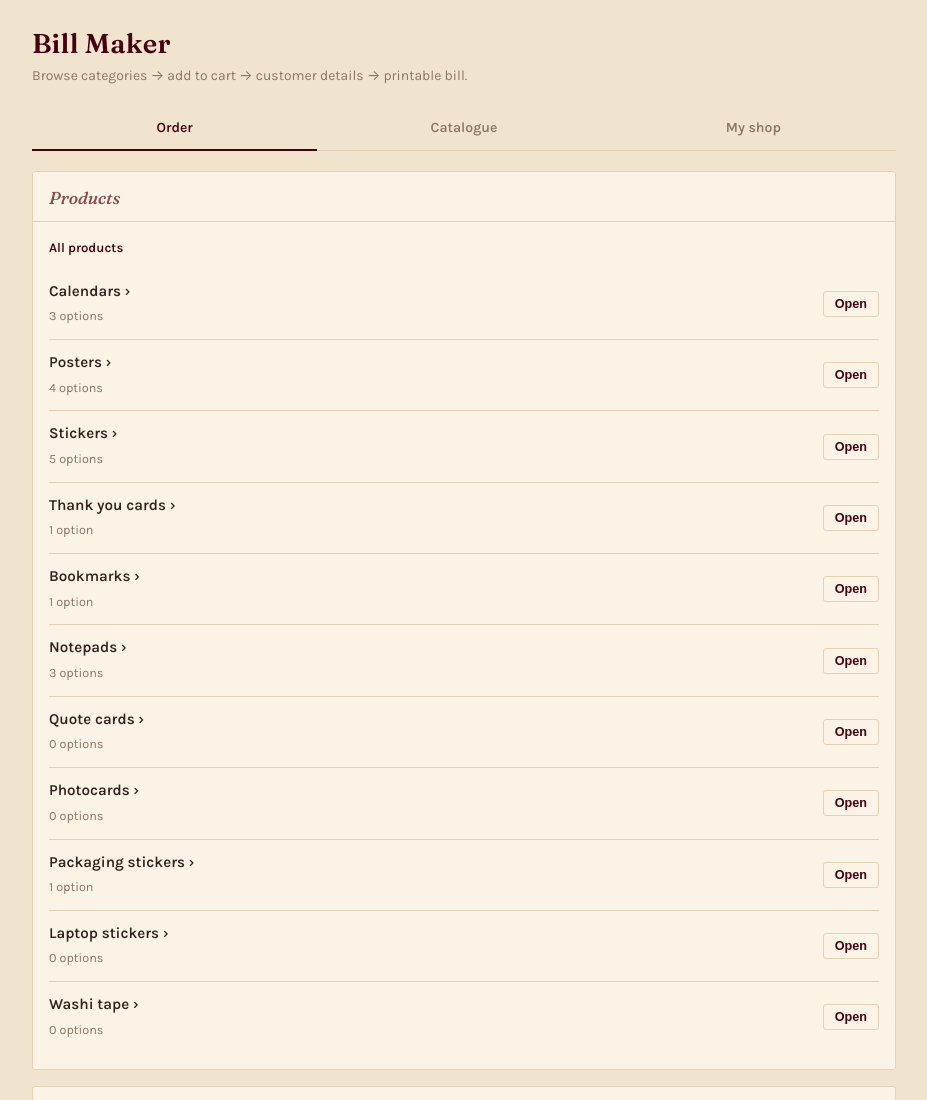
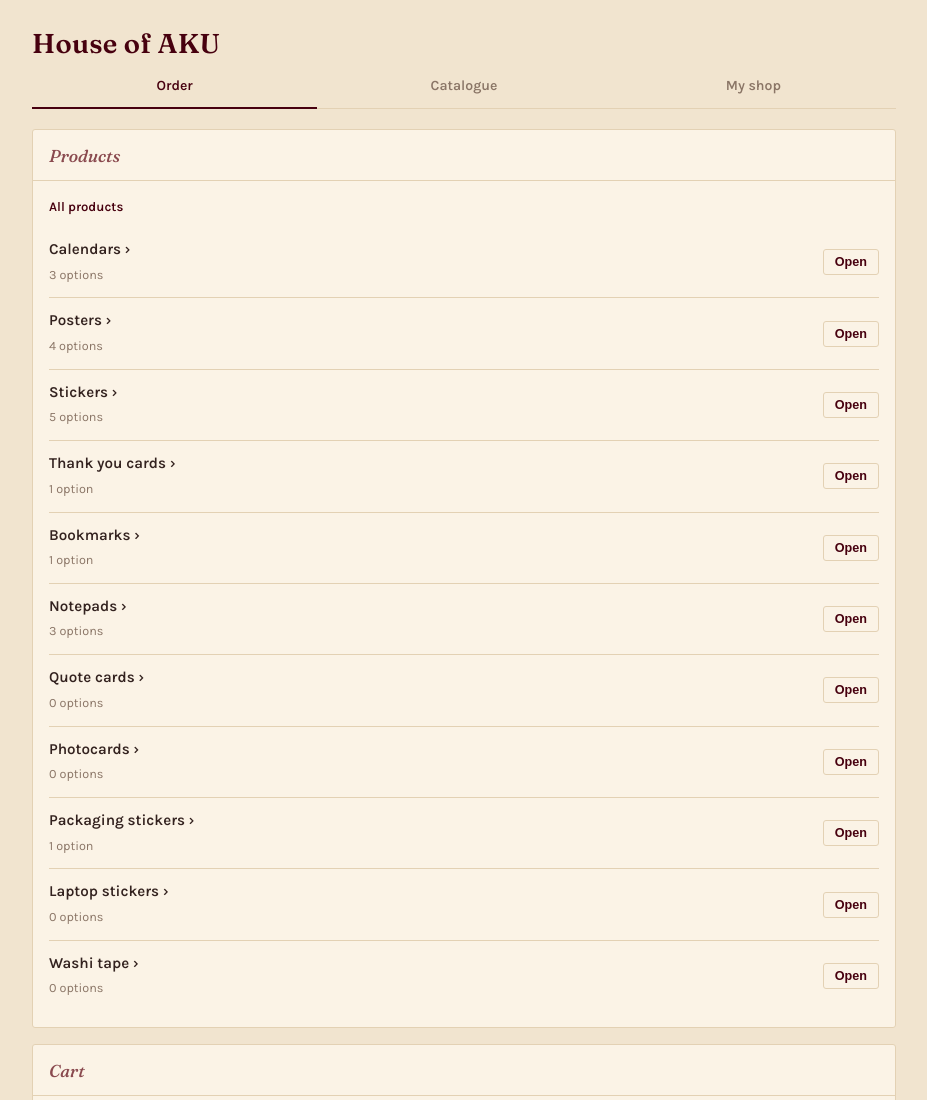
Before and after one commit to Srishty-BBA/House-of-AKU, a plain HTML site: page index.html in a window 1280 px wide. Shown: the top 1100 px of the page, without its empty margins (176-1103 px from the left). Drawn offline with Linux system fonts and the light colour scheme.

Commit message:
Update index.html

```diff
--- a/index.html
+++ b/index.html
@@ -7,7 +7,6 @@
 <meta name="apple-mobile-web-app-capable" content="yes">
 <meta name="apple-mobile-web-app-title" content="Bill Maker">
 <meta name="theme-color" content="#f1e4cf">
-<title>Bill Maker</title>
 <link rel="preconnect" href="https://fonts.googleapis.com">
 <link rel="preconnect" href="https://fonts.gstatic.com" crossorigin>
 <link href="https://fonts.googleapis.com/css2?family=Fraunces:ital,opsz,wght@0,9..144,400;0,9..144,600;1,9..144,500&family=Karla:wght@400;500;600;700&display=swap" rel="stylesheet">
@@ -72,8 +71,7 @@ button.mini:hover{border-color:var(--maroon)}
 <body>
 <div class="wrap">
 <div id="ui" class="noprint">
-  <h1>Bill Maker</h1>
-  <p class="sub">Browse categories &rarr; add to cart &rarr; customer details &rarr; printable bill.</p>
+  <h1>House of AKU</h1>
   <div class="tabs">
     <button id="t0" aria-selected="true" onclick="tab(0)">Order</button>
     <button id="t1" onclick="tab(1)">Catalogue</button>
```
